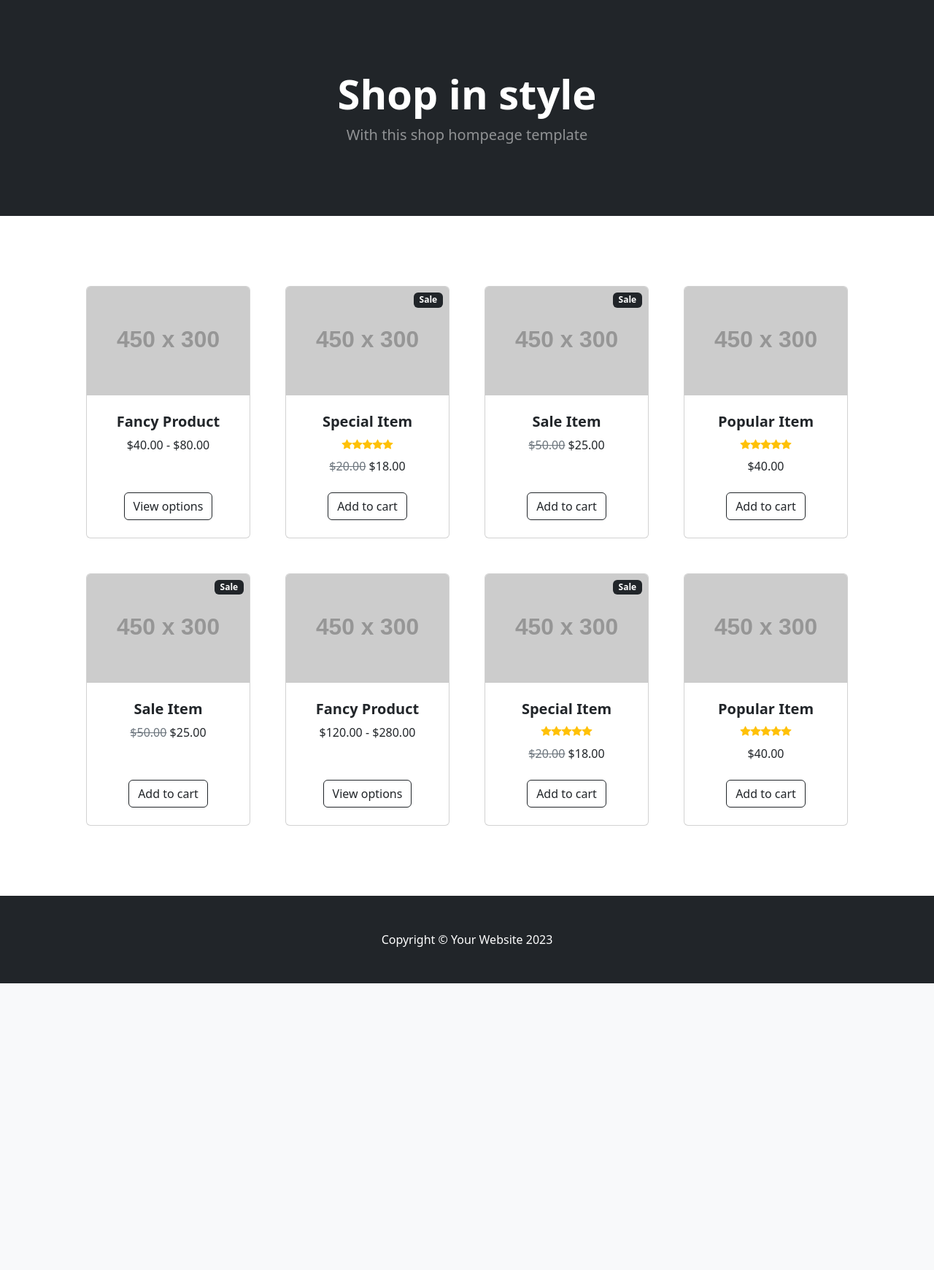
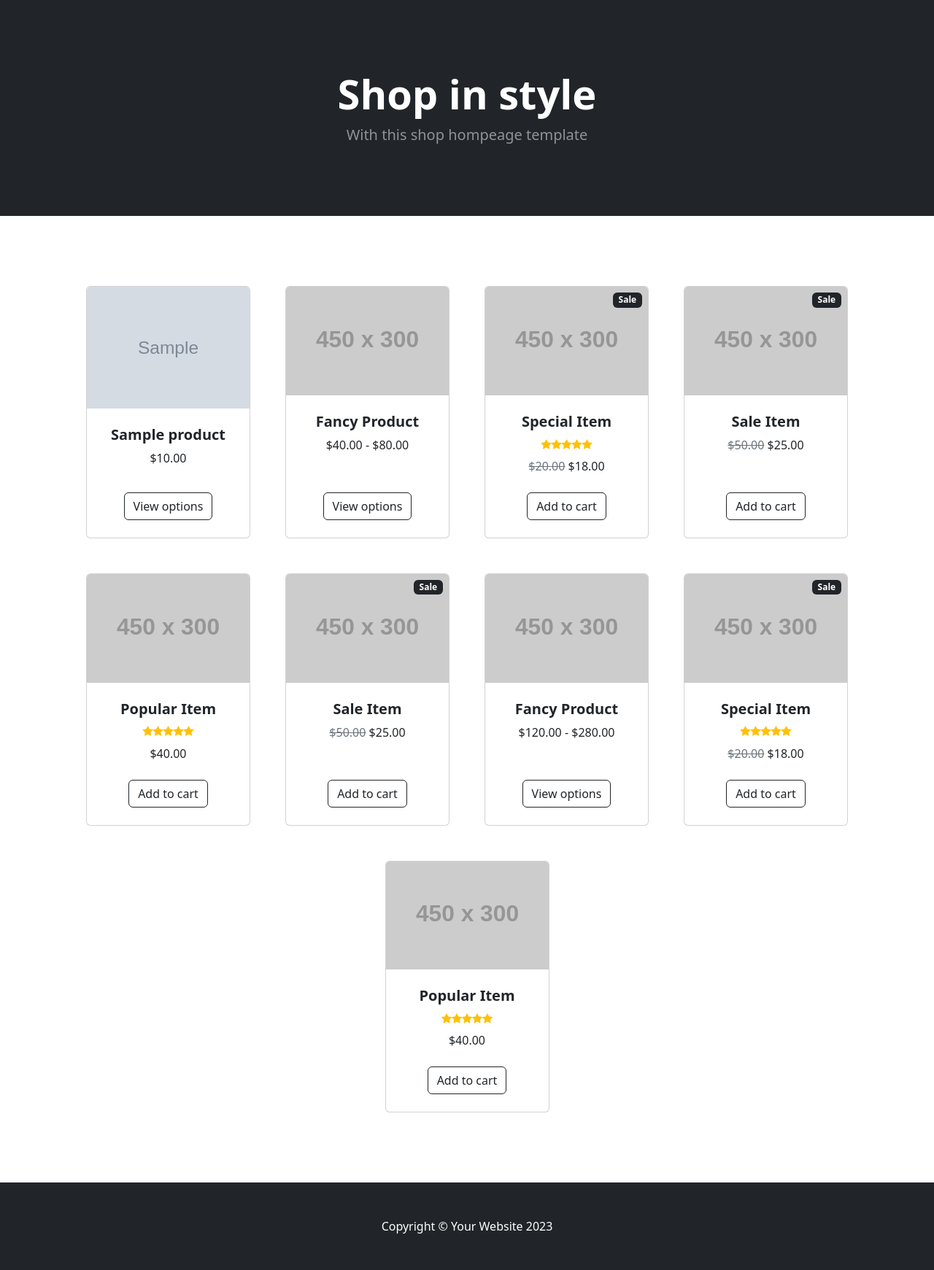
Before and after one commit to ivantverdy/astro_shop, a Django app: page / in a window 1280 px wide. Shown: the part 57-1798 px from the top of the page at 73% size. Before the commit the page ends 1405 px from the top, so only its background shows below. Run offline with Django 5.2, Linux system fonts and the light colour scheme; tables that the repository leaves empty hold one stand-in row (values such as "Sample post"); grey boxes marked "Sample" are stand-in pictures; grey boxes labelled with a size stand in for pictures from a placeholder-image service; some libraries are stand-ins or nearby versions.

Commit message:
created some rofl products in html to see if it is works

```diff
--- a/django_shop/astro_shop/templates/home.html
+++ b/django_shop/astro_shop/templates/home.html
@@ -58,6 +58,37 @@
         <section class="py-5">
             <div class="container px-4 px-lg-5 mt-5">
                 <div class="row gx-4 gx-lg-5 row-cols-2 row-cols-md-3 row-cols-xl-4 justify-content-center">
+
+
+
+                    {% for product in products %}
+                    <div class="col mb-5">
+                        <div class="card h-100">
+                            <!-- Product image-->
+                            <img class="card-img-top" src="{{ product.image.url }}" alt="..." />
+                            <!-- Product details-->
+                            <div class="card-body p-4">
+                                <div class="text-center">
+                                    <!-- Product name-->
+                                    <h5 class="fw-bolder">{{ product.name }}</h5>
+                                    <!-- Product price-->
+                                    ${{ product.price }}
+                                </div>
+                            </div>
+                            <!-- Product actions-->
+                            <div class="card-footer p-4 pt-0 border-top-0 bg-transparent">
+                                <div class="text-center"><a class="btn btn-outline-dark mt-auto" href="#">View options</a></div>
+                            </div>
+                        </div>
+                    </div>
+                    {% endfor %}
+
+
+
+
+
+
+
                     <div class="col mb-5">
                         <div class="card h-100">
                             <!-- Product image-->
@@ -77,6 +108,9 @@
                             </div>
                         </div>
                     </div>
+
+
+
                     <div class="col mb-5">
                         <div class="card h-100">
                             <!-- Sale badge-->
--- a/django_shop/astro_shop/views.py
+++ b/django_shop/astro_shop/views.py
@@ -1,4 +1,7 @@
 from django.shortcuts import render
+from .models import Product
+
 
 def home(request):
-    return render(request, 'home.html', {})
+    products = Product.objects.all()
+    return render(request, 'home.html', {'products': products})
```
Also changed, not shown: django_shop/media/products/ildarka2.jpg (added), django_shop/media/products/ildarka3top1.jpg (added), django_shop/media/products/ildarka_TDrQNBB.jpg (added).
